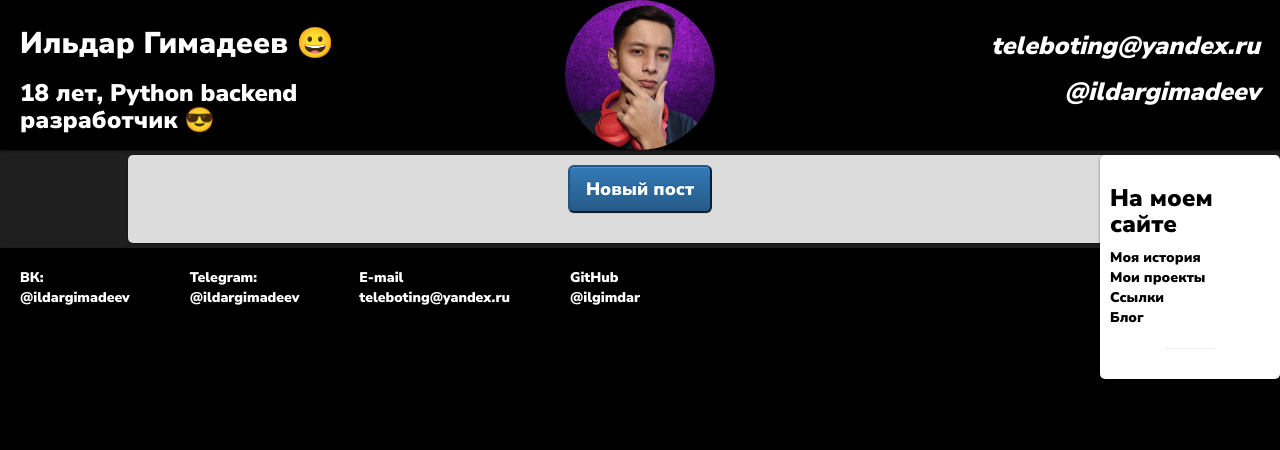
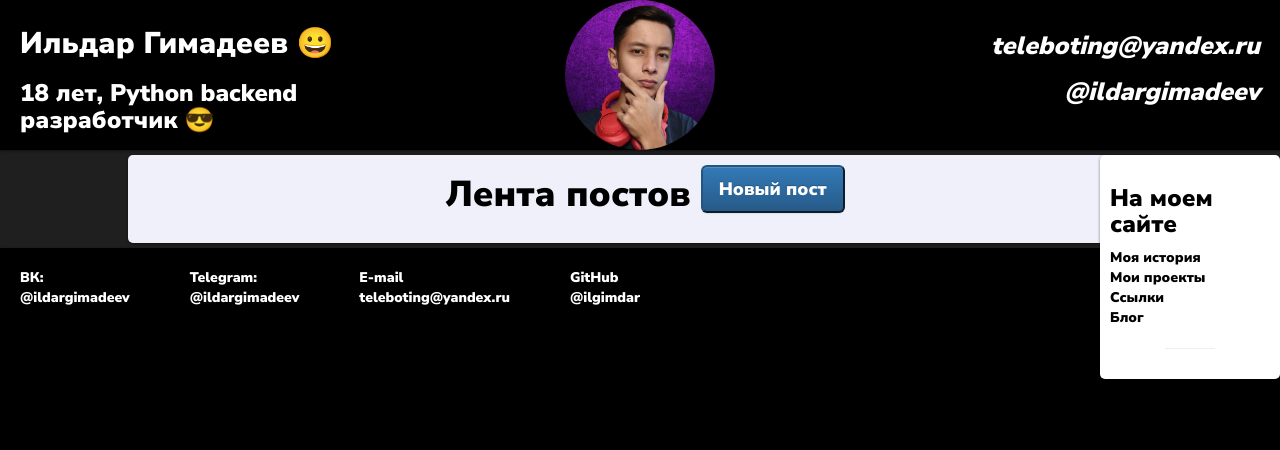
Before and after one commit to ilgimdar/it-ildar, a Django app: page /articles in a window 1280 px wide. Shown: the top 450 px of the page. Run offline with Django 4.2, Linux system fonts and the light colour scheme; a user stored in the database is signed in; data comes from the database, SQL or seed files in the repository; some libraries are stand-ins or nearby versions.

Commit message:
version-1.0.4

```diff
--- a/articles/templates/articles/articles.html
+++ b/articles/templates/articles/articles.html
@@ -3,22 +3,27 @@
 {% block content %}
 
 <div class="content">
+    <div class="articles-name">
+        <h1>Лента постов</h1>
         {% if user.is_authenticated %}
-    <div class="text-center">
+        <div>
             <a href="{% url 'post_new' %}" class="top-menu">
                 <button type="submit" class="save btn-lg btn-primary">Новый пост</button>
             </a><br><br>
         </div>
         {% endif %}
+    </div>
     {% for post in posts %}
     <div class="post">
+        <div class="post-card">
             <img src="" alt="">
-        <div>
+            <div class="post-card-inside">
                 <h2><a href="{% url 'post_detail' pk=post.pk %}">{{ post.title }}</a></h2>
                 <p>{{ post.text|linebreaksbr }}</p>
                 <p>{{ post.published_date }}</p>
             </div>
         </div>
+    </div>
     {% endfor %}
 </div>
 {% endblock %}
--- a/blog/static/css/styles.css
+++ b/blog/static/css/styles.css
@@ -129,6 +129,7 @@ text-align: center;
 	width: 90%;
 	margin-right:auto;
 	margin-left:auto;
+	box-shadow: rgba(0,0,0,0.5) 1px 2px 4px;
 }
 
 
@@ -173,7 +174,7 @@ text-align: center;
 
 
 .content{
-  background-color: rgb(220, 220, 220);
+  background-color: rgb(240, 240, 250);
   margin-bottom: 5px;
   margin-left:auto;
   margin-right: auto;
@@ -229,7 +230,7 @@ text-align: center;
     margin-bottom: 30px;
     margin-left: auto;
     margin-right: auto;
-    height: px;
+    box-shadow: rgba(0,0,0,0.5) 1px 2px 4px;
 }
 
 
@@ -277,3 +278,40 @@ text-align: center;
   font-size: 12px;
   color: blue;
 }
+
+.articles-name{
+    display: flex;
+    justify-content: center;
+    margin-left: auto;
+    margin-right: auto;
+}
+
+.articles-name h1{
+    margin: 10px;
+}
+
+.post-card{
+	background-color: white;
+	margin-bottom: 10px;
+	margin-top: 10px;
+	border-radius: 20px;
+	display: flex;
+	width: 100%;
+	height: 100%;
+	margin-right:auto;
+	margin-left:auto;
+	box-shadow: rgba(0,0,0,0.5) 1px 2px 4px;
+}
+
+.post-card img{
+	width: 150px;
+	height: 150px;
+	margin-top: auto;
+	margin-bottom: auto;
+	float: left;
+	border-radius: 20px;
+}
+
+.post-card-inside{
+    margin-left: 20px;
+}
--- a/mysite/settings.py
+++ b/mysite/settings.py
@@ -115,6 +115,8 @@ USE_TZ = True
 STATIC_URL = '/static/'
 STATIC_ROOT = os.path.join(BASE_DIR, 'static')
 
+
+
 # Default primary key field type
 # https://docs.djangoproject.com/en/4.0/ref/settings/#default-auto-field
 
--- a/mysite/urls.py
+++ b/mysite/urls.py
@@ -1,5 +1,8 @@
+from django.conf.urls.static import static
 from django.contrib import admin
 from django.urls import path, include
+
+from . import settings
 from .views import page_not_found
 
 urlpatterns = [
@@ -8,4 +11,6 @@ urlpatterns = [
     path('articles', include('articles.urls'))
 ]
 
+if settings.DEBUG:
+    urlpatterns += static(settings.STATIC_URL, document_root=settings.STATIC_ROOT)
 handler404 = page_not_found
```
Lines whose indentation alone changed are shown as unchanged.
